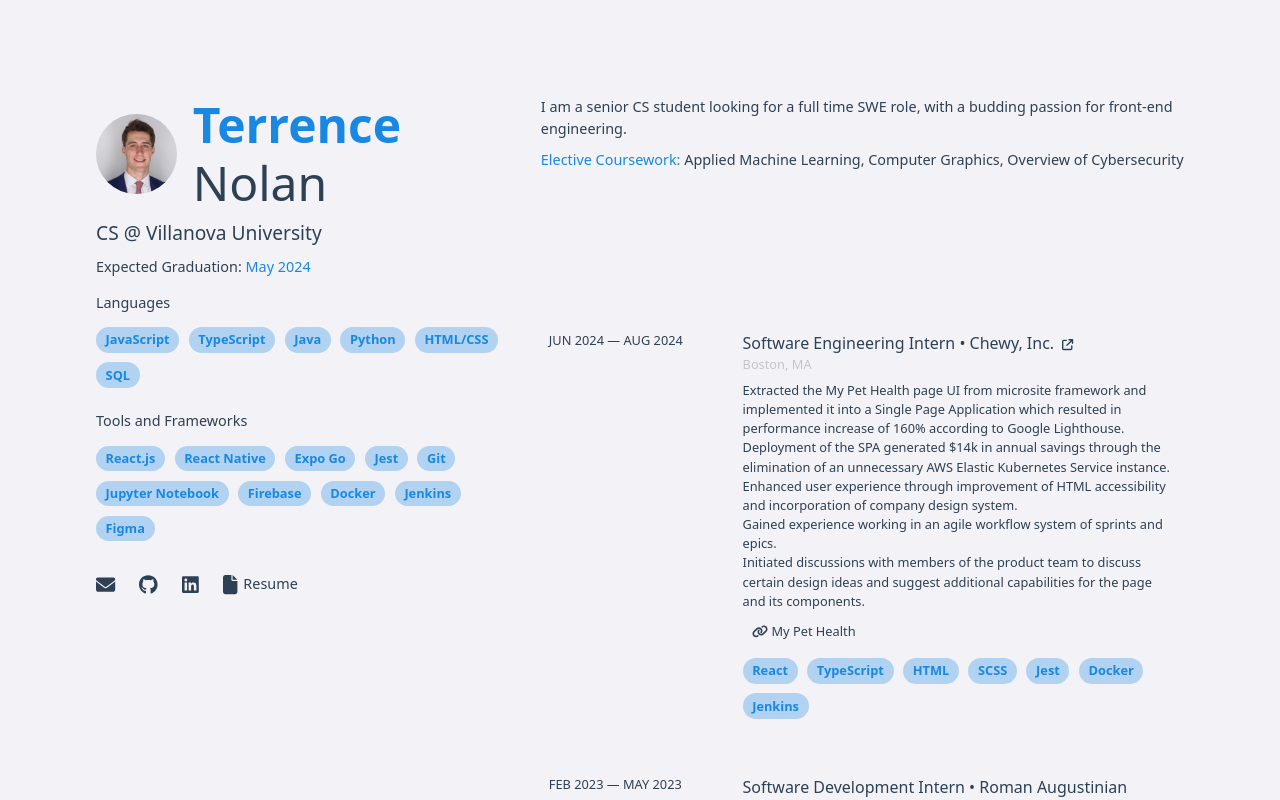
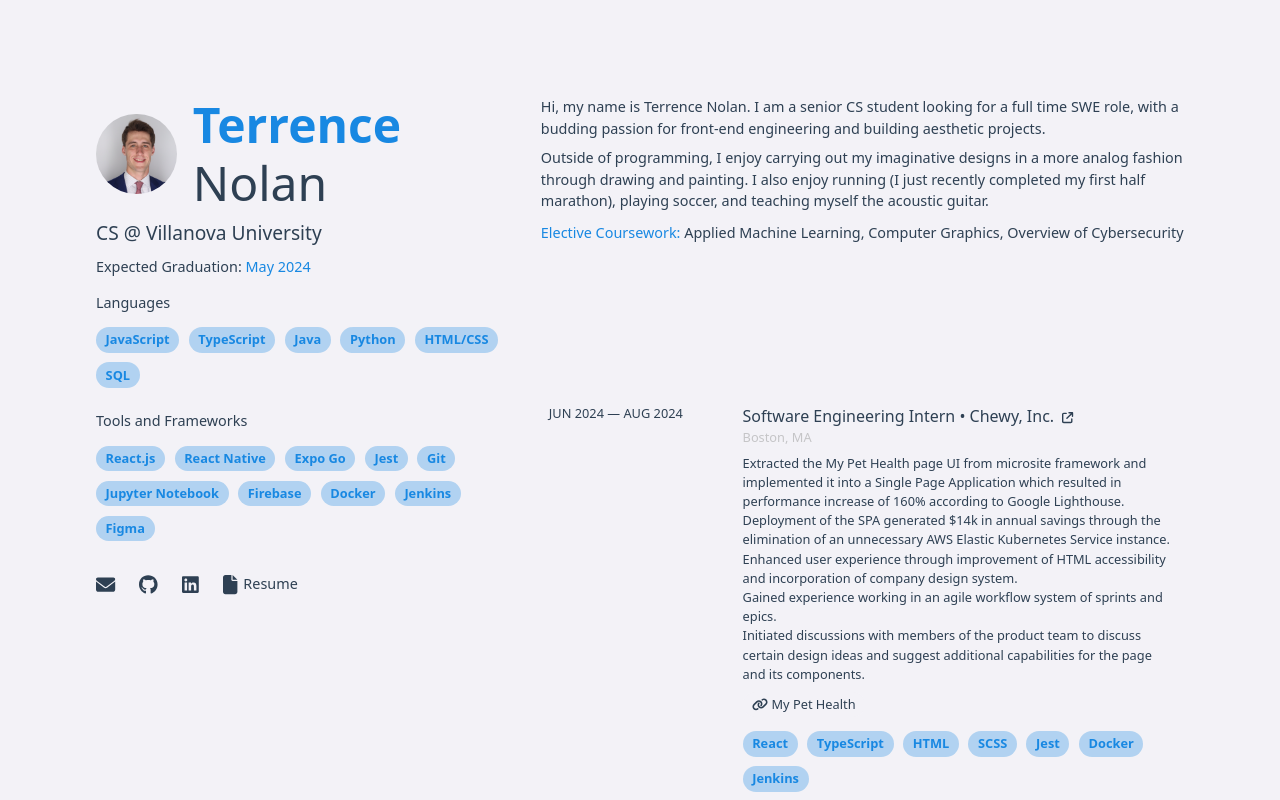
Before and after one commit to terrence-nolan/terrence-nolan, a React (Create React App) app: page / in a window 1280 px wide. Shown: the top 800 px of the page. Built offline with nearby package versions, Linux system fonts and the light colour scheme.

Commit message:
add more to bio

```diff
--- a/src/pages/BioSection/BioSection.js
+++ b/src/pages/BioSection/BioSection.js
@@ -4,8 +4,12 @@ import styles from './BioSection.module.css';
 export const BioSection = () => {
     return(
         <section className={styles.bioContainer}>
-            <p className={styles.text}>I am a senior CS student looking for a full time SWE role,
-                with a budding passion for front-end engineering.</p>
+            <p className={styles.text}>Hi, my name is Terrence Nolan. I am a senior CS student looking for a
+                full time SWE role, with a budding passion for front-end engineering and building
+                aesthetic projects.</p>
+            <p className={styles.text}>Outside of programming, I enjoy carrying out my imaginative designs in a more
+                analog fashion through drawing and painting. I also enjoy running (I just recently completed my
+                first half marathon), playing soccer, and teaching myself the acoustic guitar.</p>
             <span className={styles.text}><span className={styles.blueText}>Elective Coursework:</span> Applied Machine Learning, Computer Graphics,
                             Overview of Cybersecurity</span>
         </section>
```
